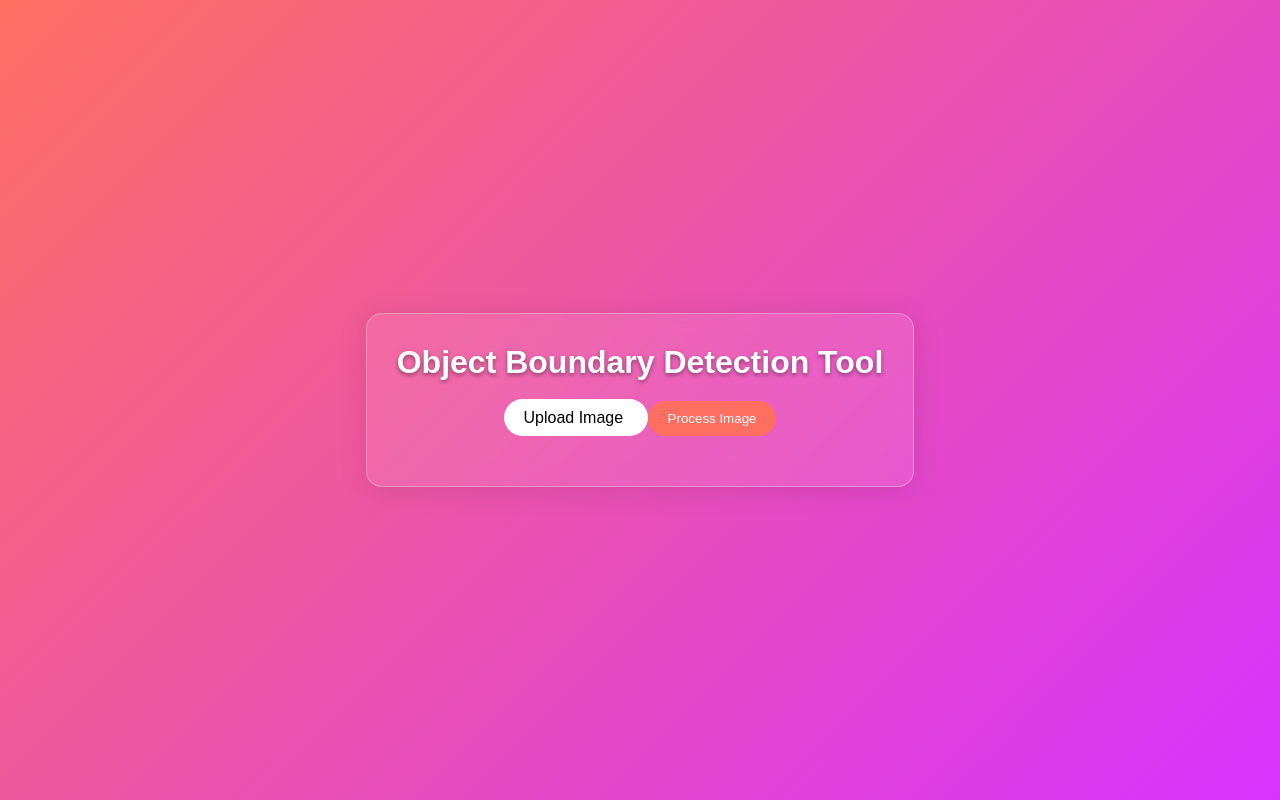
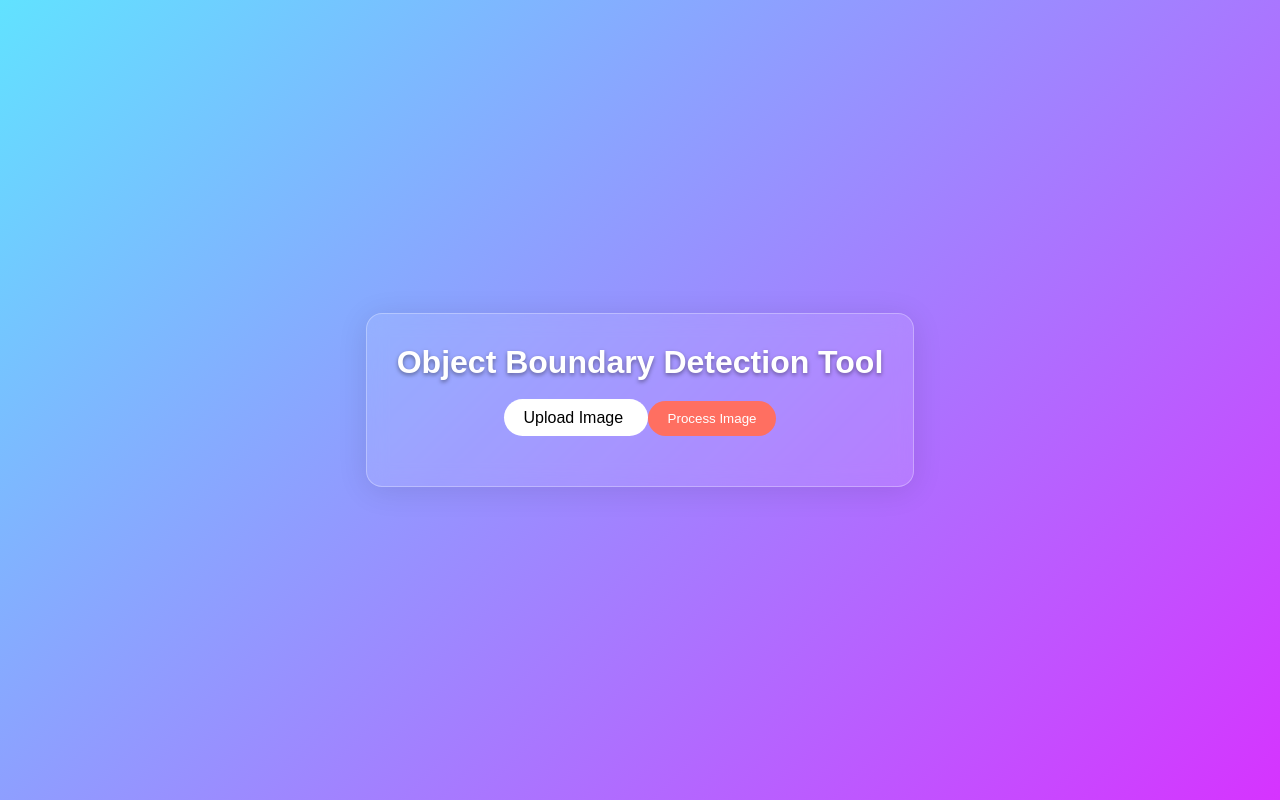
Before and after one commit to thenujad/vehicle-damage-detection-tool, a Flask app: page / in a window 1280 px wide. Run offline with Flask 3, Linux system fonts and the light colour scheme.

Commit message:
css chnaged

```diff
--- a/static/css/style.css
+++ b/static/css/style.css
@@ -9,7 +9,7 @@
     display: flex;
     justify-content: center;
     align-items: center;
-    background: linear-gradient(135deg, #ff6f61, #d633ff);
+    background: linear-gradient(135deg, #61e2ff, #d633ff);
     font-family: 'Arial', sans-serif;
 }
 
```
